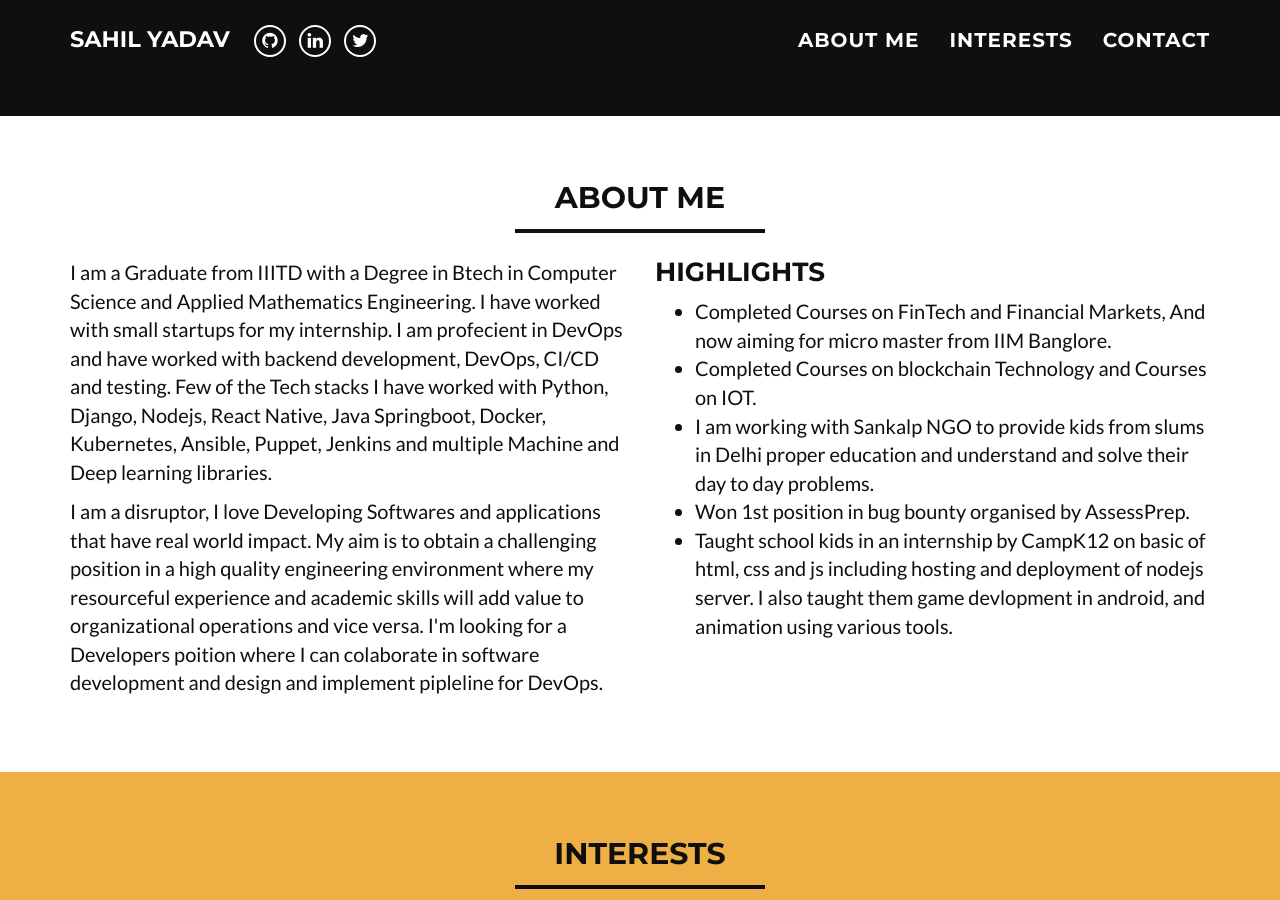
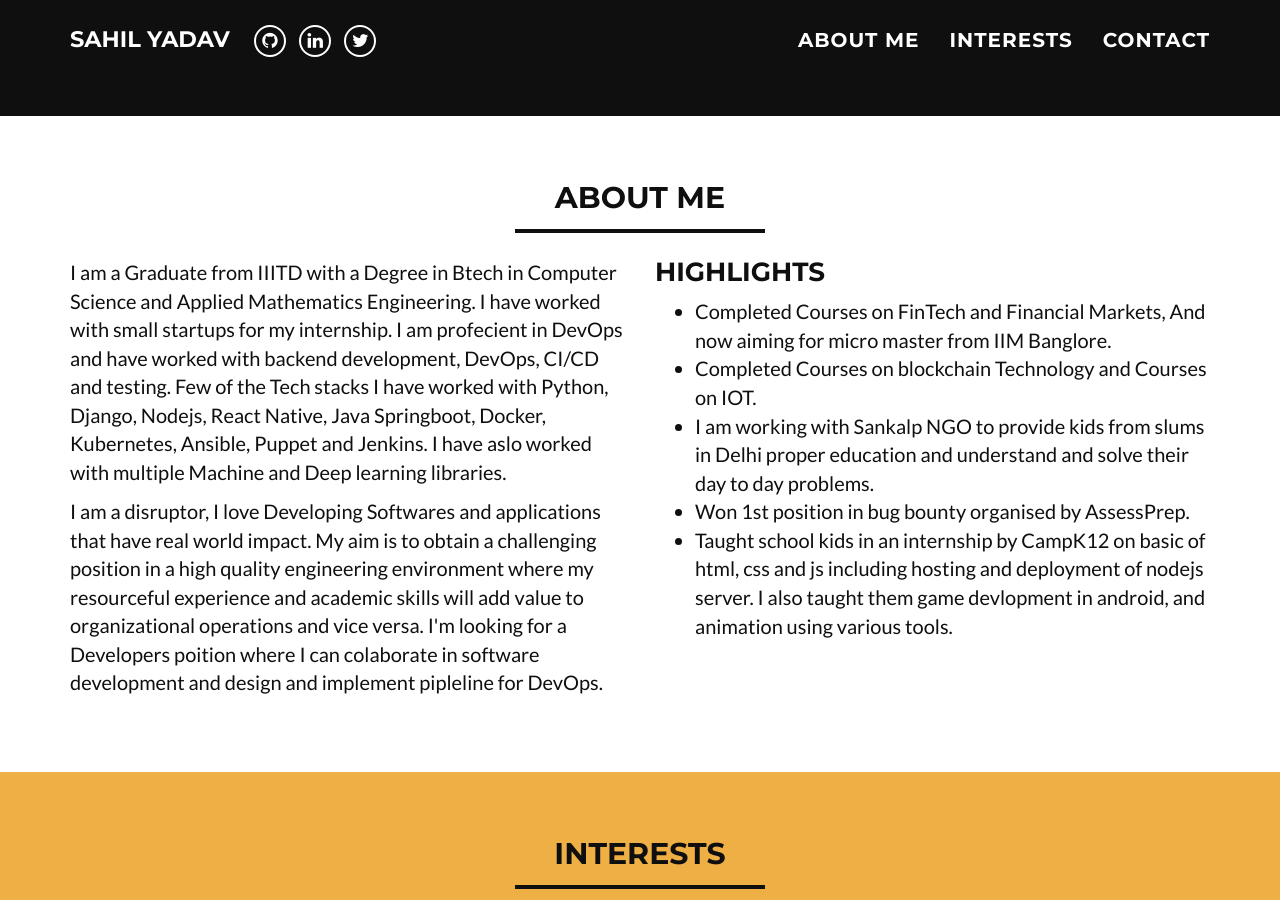
Before and after one commit to sahilyadav-here/sahilyadav-here.github.io, a Jekyll site: the page built from index.html, in a window 1280 px wide and 900 px high, scrolled down 466 px. Built offline with Jekyll 4.4.1, drawn with Linux system fonts in a browser that asks for light colours.

Commit message:
basic changes in about

```diff
--- a/_includes/about_me.html
+++ b/_includes/about_me.html
@@ -9,7 +9,7 @@
     <div class="row">
 	    <div class="col-sm-6">
     		<p>
-        I am a Graduate from IIITD with a Degree in Btech in Computer Science and Applied Mathematics Engineering. I have worked with small startups for my internship. I am profecient in DevOps and have worked with backend development, DevOps, CI/CD and testing. Few of the Tech stacks I have worked with Python, Django, Nodejs, React Native, Java Springboot, Docker, Kubernetes, Ansible, Puppet, Jenkins and multiple Machine and Deep learning libraries.
+        I am a Graduate from IIITD with a Degree in Btech in Computer Science and Applied Mathematics Engineering. I have worked with small startups for my internship. I am profecient in DevOps and have worked with backend development, DevOps, CI/CD and testing. Few of the Tech stacks I have worked with Python, Django, Nodejs, React Native, Java Springboot, Docker, Kubernetes, Ansible, Puppet and Jenkins. I have aslo worked with multiple Machine and Deep learning libraries.
         </p>
         <p>
            I am a disruptor, I love Developing Softwares and applications that have real world impact.
```
